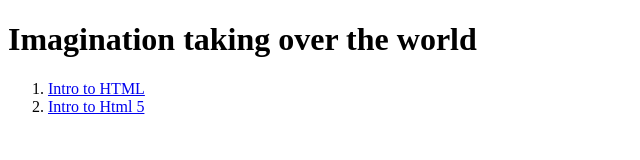
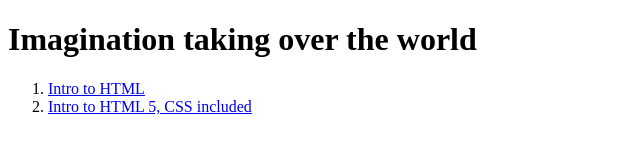
Before and after one commit to dannyg06/exe.draft, a plain HTML site: page index.html in a window 1280 px wide. Shown: the whole page, without its empty margins (0-640 px from the left). Drawn offline with Linux system fonts and the light colour scheme.

Commit message:
Update index.html

```diff
--- a/index.html
+++ b/index.html
@@ -10,8 +10,7 @@
     <h1>Imagination taking over the world</h1>
     <ol>
         <li><a href="introtohtml/index.html" target="_blank">Intro to HTML</li>
-        <li><a href="html5_intro_to_css/index.html" target="_blank">Intro to Html 5</a></li>
-
+        <li><a href="html5_intro_to_css/index.html" target="_blank">Intro to HTML 5, CSS included</a></li>
     </ol>
 </body>
 
```
